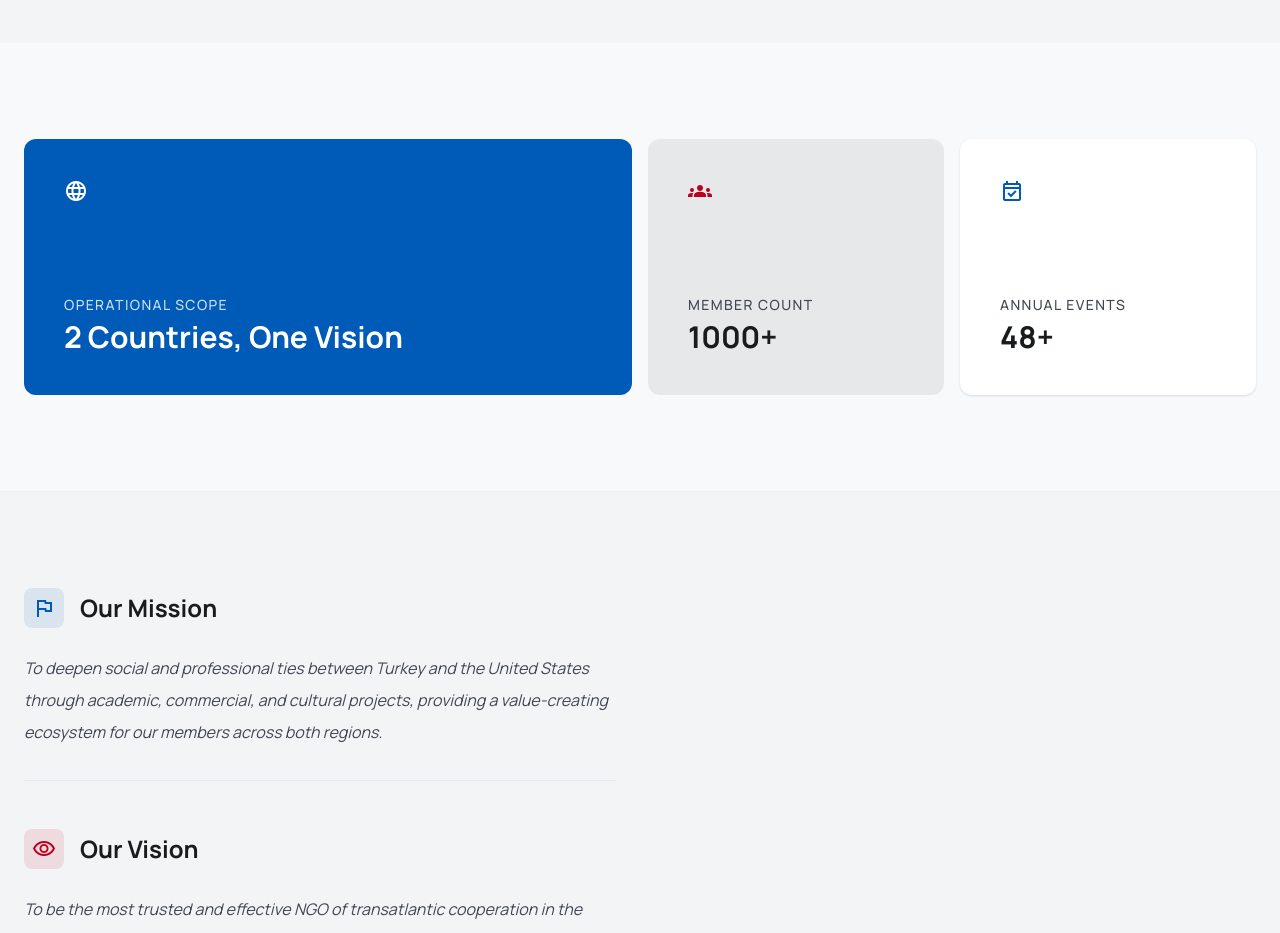
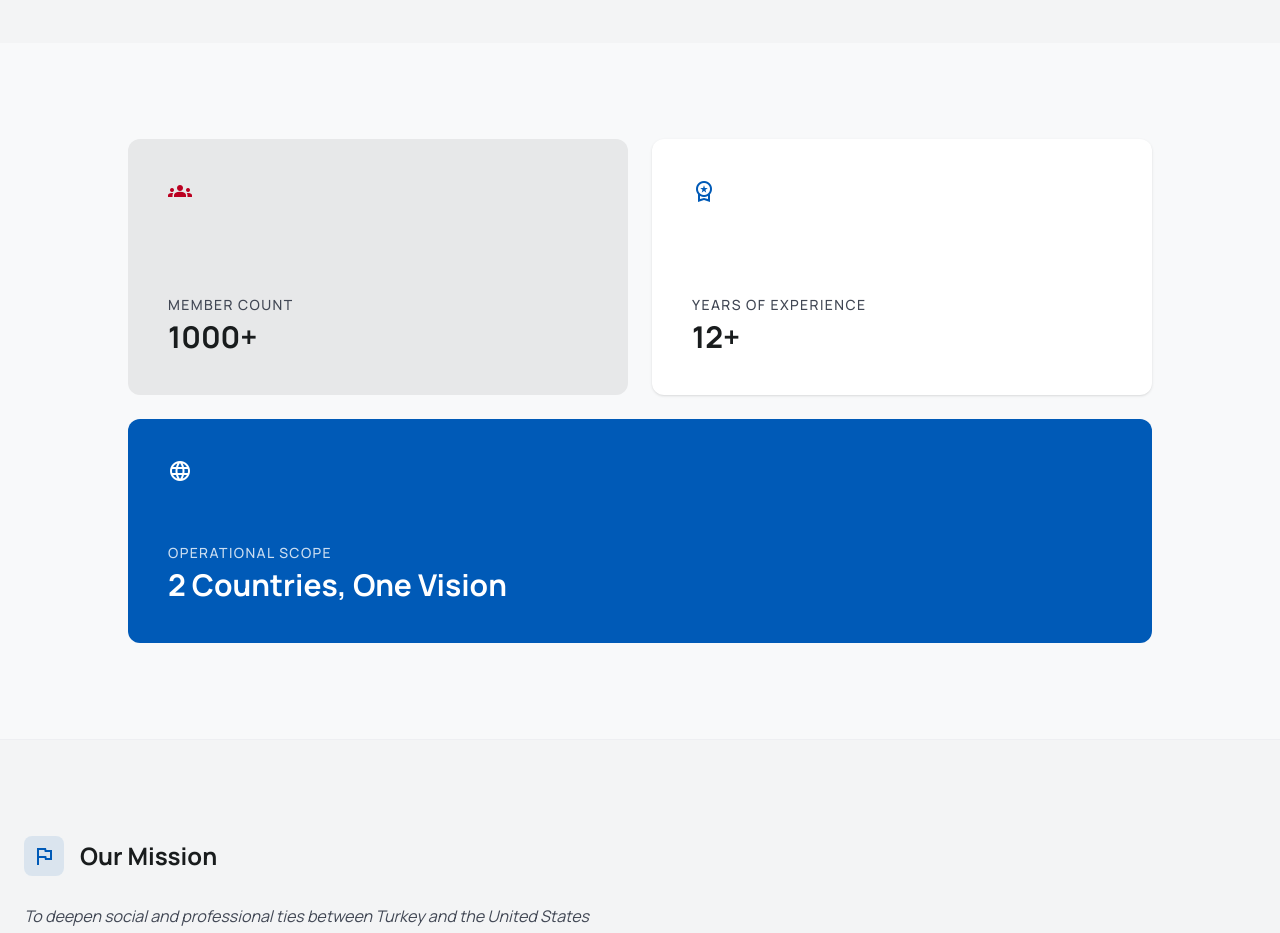
Before and after one commit to bulutmuf/taeb, a React (Vite) app: page /about in a window 1280 px wide. Shown: the part 1540-2473 px from the top of the page. Built offline with nearby package versions, Linux system fonts and the light colour scheme.

Commit message:
feat(about): Rebuild the stats area as a two-over-one card layout.

```diff
--- a/src/pages/About.tsx
+++ b/src/pages/About.tsx
@@ -91,14 +91,7 @@ export default function About() {
 
       <section className="bg-surface py-24">
         <div className="max-w-7xl mx-auto px-6">
-          <div className="grid grid-cols-1 md:grid-cols-4 gap-4">
-            <div className="md:col-span-2 bg-primary p-10 flex flex-col justify-between h-64 rounded-xl hover:-translate-y-1 transition-transform">
-              <span className="material-symbols-outlined text-white text-4xl">language</span>
-              <div>
-                <p className="text-white/80 text-sm font-medium uppercase tracking-widest mb-1">{t("about.operationalScope")}</p>
-                <h3 className="text-white text-3xl font-bold">{t("about.twoCountries")}</h3>
-              </div>
-            </div>
+          <div className="mx-auto grid max-w-5xl grid-cols-1 gap-6 md:grid-cols-2">
             <div className="bg-surface-container-high p-10 flex flex-col justify-between h-64 rounded-xl hover:-translate-y-1 transition-transform">
               <span className="material-symbols-outlined text-tertiary text-4xl" style={{ fontVariationSettings: "'FILL' 1" }}>groups</span>
               <div>
@@ -107,10 +100,17 @@ export default function About() {
               </div>
             </div>
             <div className="bg-surface-container-lowest p-10 flex flex-col justify-between h-64 rounded-xl shadow-sm hover:-translate-y-1 transition-transform">
-              <span className="material-symbols-outlined text-primary text-4xl">event_available</span>
+              <span className="material-symbols-outlined text-primary text-4xl">workspace_premium</span>
               <div>
-                <p className="text-on-surface-variant text-sm font-medium uppercase tracking-widest mb-1">{t("about.annualEvents")}</p>
-                <h3 className="text-on-surface text-3xl font-bold">{t("about.annualEventsValue")}</h3>
+                <p className="text-on-surface-variant text-sm font-medium uppercase tracking-widest mb-1">{t("about.experience")}</p>
+                <h3 className="text-on-surface text-3xl font-bold">{t("about.experienceValue")}</h3>
+              </div>
+            </div>
+            <div className="bg-primary p-10 flex flex-col justify-between h-56 rounded-xl hover:-translate-y-1 transition-transform md:col-span-2">
+              <span className="material-symbols-outlined text-white text-4xl">language</span>
+              <div>
+                <p className="text-white/80 text-sm font-medium uppercase tracking-widest mb-1">{t("about.operationalScope")}</p>
+                <h3 className="text-white text-3xl font-bold">{t("about.twoCountries")}</h3>
               </div>
             </div>
           </div>
```
